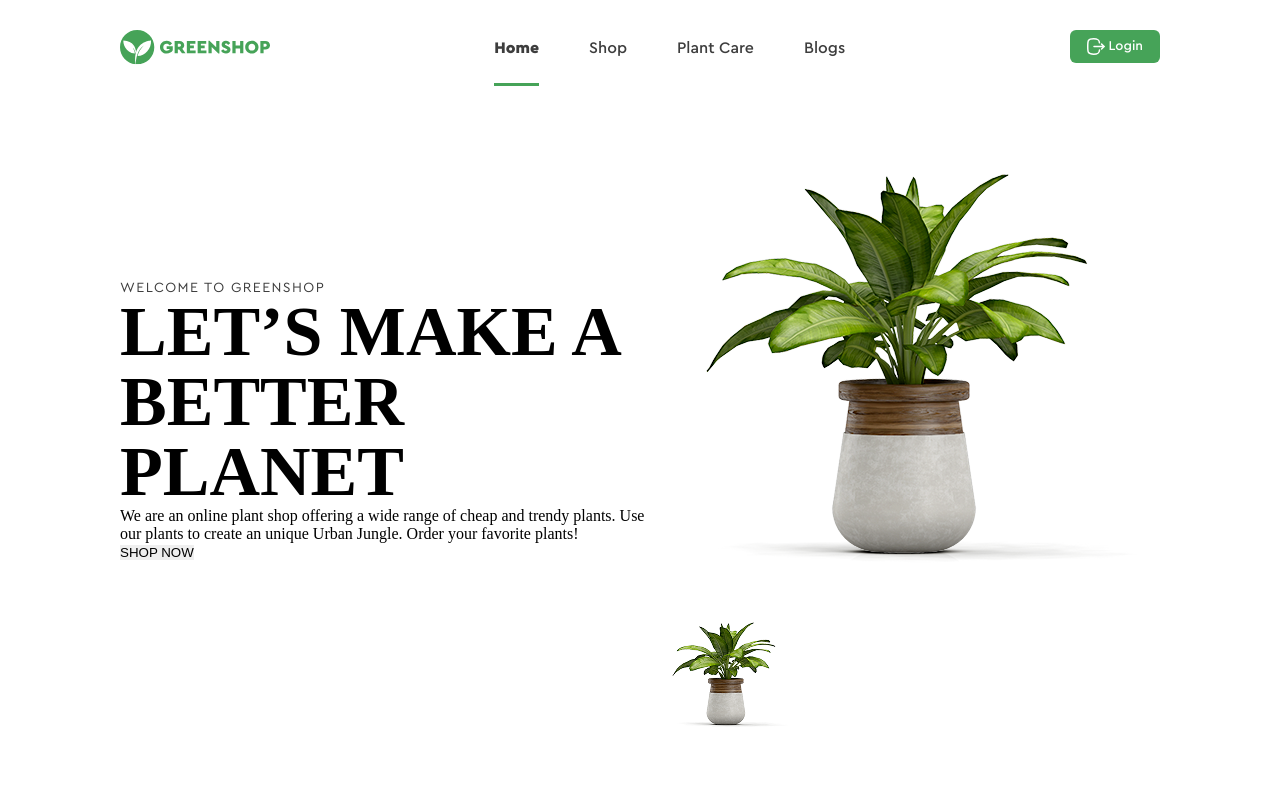
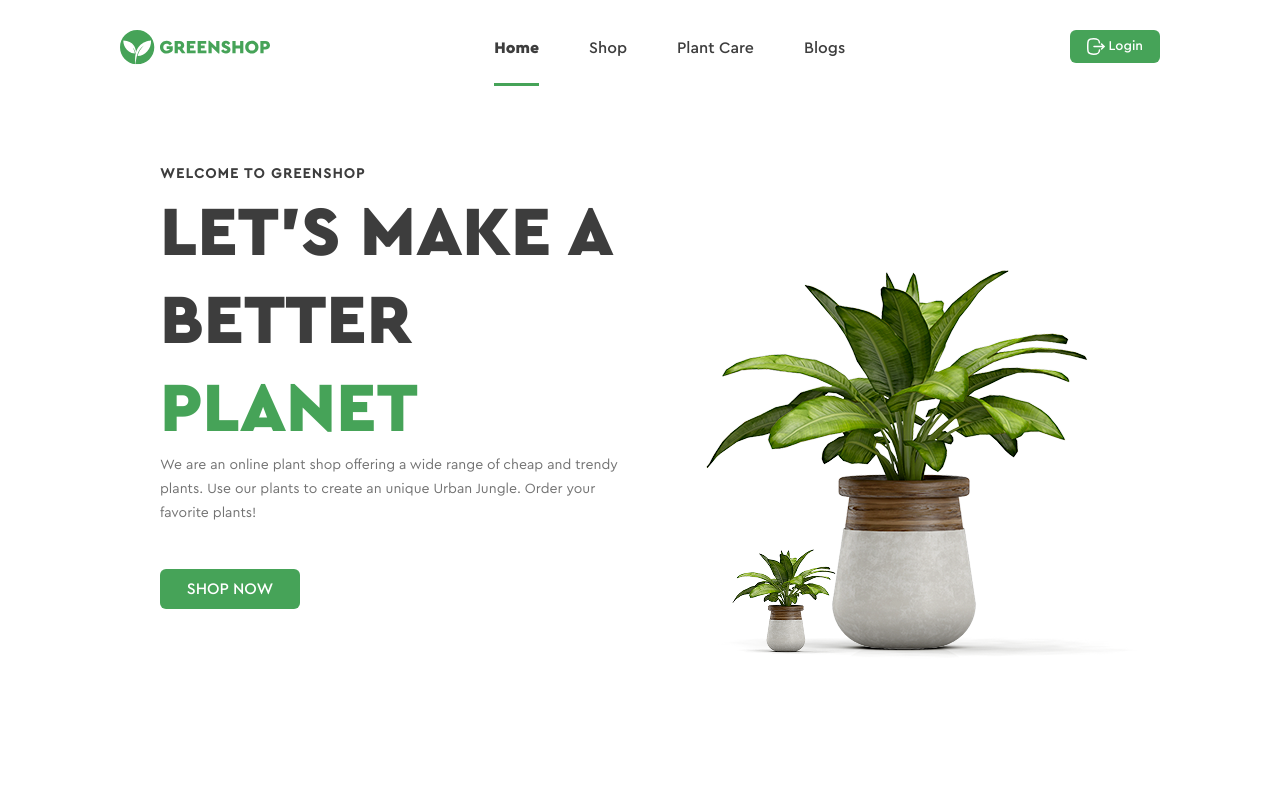
Before and after one commit to MaRkoEvHen/new_hillel_frontend, a PHP site: page / in a window 1280 px wide. Run offline with PHP 8.4, Linux system fonts and the light colour scheme.

Commit message:
HomeWork4

```diff
--- a/index.html
+++ b/index.html
@@ -46,16 +46,16 @@
         </header>
         <main class="main">
           <div class="left-main">
-              <span>Welcome to GreenShop</span>
-              <h1>Let’s Make a Better Planet</h1>
+              <h4>Welcome to GreenShop</h4>
+              <h1>Let’s Make a Better <span>Planet</span></h1>
               <p>We are an online plant shop offering a wide range of cheap and trendy plants. Use our plants to create an unique Urban Jungle. Order your favorite plants!</p>
-              <button class="main-btn">
+              <button class="main_btn">
                 SHOP NOW
               </button>
           </div>
           <div class="right-main">
-              <img src="./foto/source_01.png" alt="">
-              <img src="./foto/01 2.png" alt="">
+              <img сlass="first_photo" src="./foto/source_01.png" alt="">
+              <img class="second_photo" src="./foto/01 2.png" alt="">
           </div>
         </main>
     </div>
--- a/styles/style.css
+++ b/styles/style.css
@@ -77,29 +77,73 @@ button.menu-btn{
 }
 main.main{
     display: flex;
-    flex-direction: row;
     align-items: center;
     justify-content: space-between;
 }
-main.left-main{
-    padding: 68px 43px 0 0;
+div.left-main{
     display: flex;
     flex-direction: column;
+    align-items: start;
+    padding: 68px 40px 85px;
+}
+.left-main h4{
+    color: #3D3D3D;
+    font-family: "Cera Pro Medium" ;
+    font-size: 14px;
+    line-height: 16px;
+    letter-spacing: 1.4px;
+    text-transform: uppercase;
+    margin-bottom: 7px;
+}
+.left-main h1{
+    color: #3D3D3D;
+    font-family: "Cera Pro Bold";
+    font-size: 70px;
+    text-transform: uppercase;
 
 }
-span{
-    color: #3D3D3D;
+.left-main span{
+    color: #46A358;
+    font-family: "Cera Pro Bold";
+    font-size: 70px;
+    text-transform: uppercase;
+}
+.left-main p{
+    color: #727272;
     font-family: "Cera Pro Regular";
     font-size: 14px;
-    font-style: normal;
-    letter-spacing: 1.4px;
+    line-height: 24px;
+}
+button.main_btn{
+    margin-top: 44px;
+    border-radius: 6px;
+    background: #46A358;
+    width: 140px;
+    height: 40px;
+    color: #FFF;
+    font-family: "Cera Pro Medium";
+    font-size: 16px;
+    line-height: 20px;
     text-transform: uppercase;
 }
-h1{
-    font-family: "Cera Pro";
-    font-size: 70px;
-    font-style: normal;
-    font-weight: 900;
-    line-height: 70px;
-    text-transform: uppercase;
+
+div.right-main {
+    position: relative;
+    display: inline-block;
+    align-self: flex-end;
+    line-height: 0;
 }
+
+.first_photo {
+    display: block;
+    width: 518px;
+    height: auto;
+}
+
+.second_photo {
+    position: absolute;
+    width: 135px;
+    bottom: 30px;
+    left: 60px;
+    z-index: 10;
+}
```
